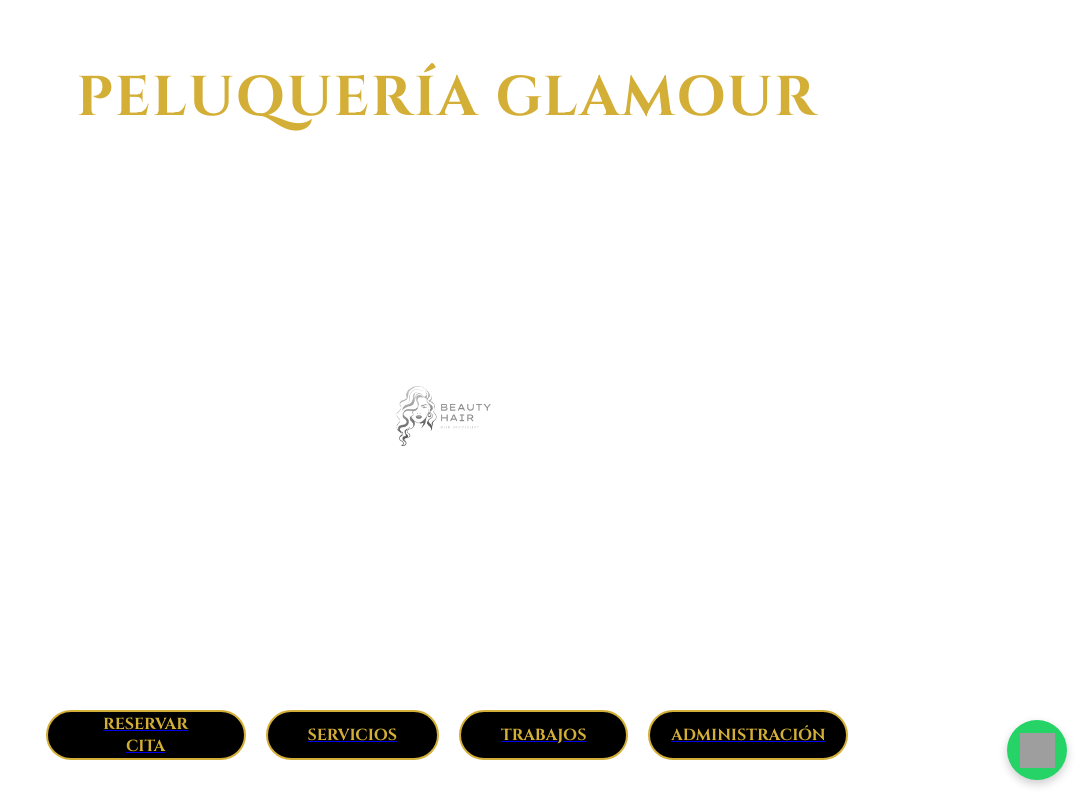
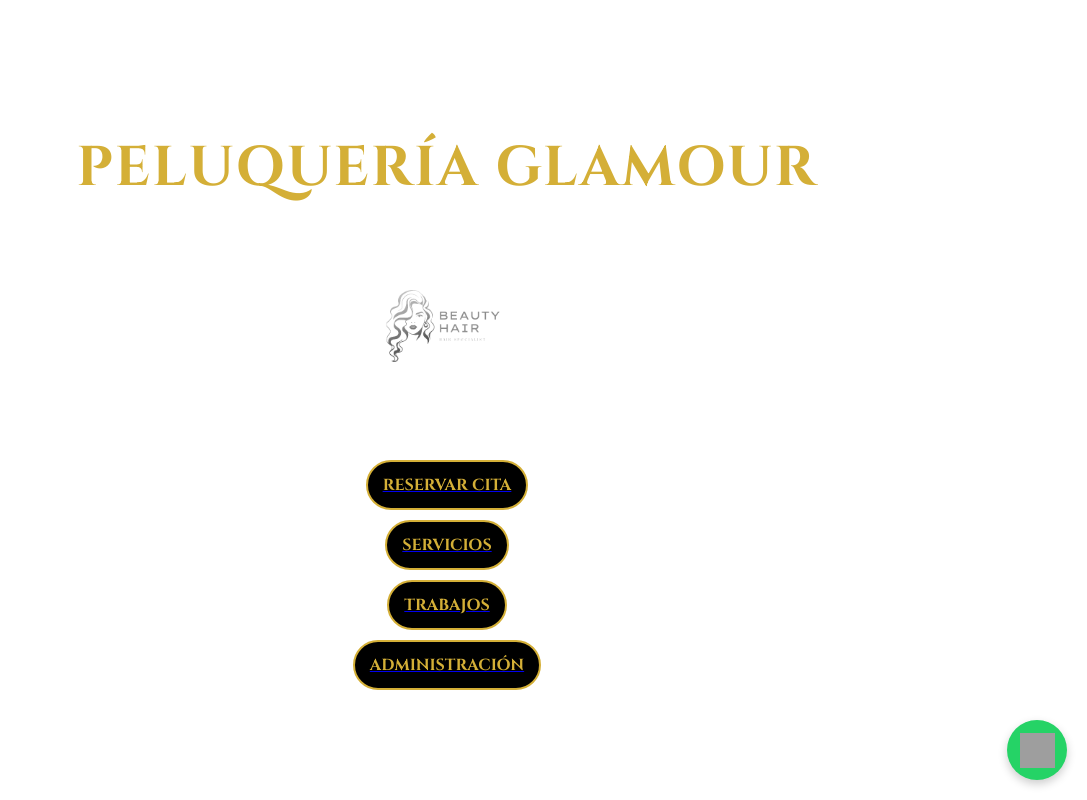
Before and after one commit to jmm-1987/barber, a Flask app: page /modelo4 in a window 1280 px wide. Shown: the whole page, without its empty margins (193-1280 px from the left). Run offline with Flask 3, Linux system fonts and the light colour scheme; grey boxes are pictures that could not be loaded.

Commit message:
Actualizar index4.html

```diff
--- a/templates/index4.html
+++ b/templates/index4.html
@@ -31,16 +31,18 @@
             color: #000000;
             display: flex;
             flex-direction: column;
+            align-items: center;
+            justify-content: center;
             min-height: 100vh;
         }
 
         .container {
             display: flex;
             flex-direction: column;
-            justify-content: space-between;
             align-items: center;
             padding: 20px;
-            flex-grow: 1;
+            width: 100%;
+            max-width: 600px; /* Limitar el ancho máximo para móviles */
             text-align: center;
         }
 
@@ -69,7 +71,7 @@
         }
 
         .logo img {
-            width: 120px;
+            width: 150px;
             height: auto;
             margin-bottom: 40px;
             filter: grayscale(100%);
@@ -77,9 +79,8 @@
 
         .buttons {
             display: flex;
-            justify-content: center;
-            gap: 20px;
-            flex-wrap: wrap;
+            flex-direction: column;
+            gap: 10px;
             width: 100%;
         }
 
@@ -88,20 +89,21 @@
             background-color: #000000;
             color: #d4af37; /* Color dorado */
             border: 2px solid #d4af37; /* Color dorado */
-            padding: 15px 40px;
+            padding: 15px;
             font-size: 16px;
             font-weight: bold;
             border-radius: 50px;
             cursor: pointer;
             text-transform: uppercase;
             transition: all 0.3s ease;
-            flex-grow: 1;
-            max-width: 200px;
+            width: 100%;
+            max-width: 250px;
             height: 50px;
             display: flex;
             justify-content: center;
             align-items: center;
             text-align: center;
+            margin: 0 auto;
         }
 
         .modern-button:hover {
@@ -140,6 +142,7 @@
         @media (min-width: 768px) {
             .modern-button {
                 width: auto;
+                max-width: 200px;
             }
 
             .header h1 {
@@ -148,11 +151,7 @@
             }
 
             .logo img {
-                width: 150px;
-            }
-
-            .container {
-                padding: 40px;
+                width: 180px;
             }
         }
 
@@ -167,14 +166,13 @@
             }
 
             .logo img {
-                width: 200px;
+                width: 130px;
             }
 
             .container {
                 padding: 10px;
             }
         }
-
     </style>
 </head>
 <body>
```
